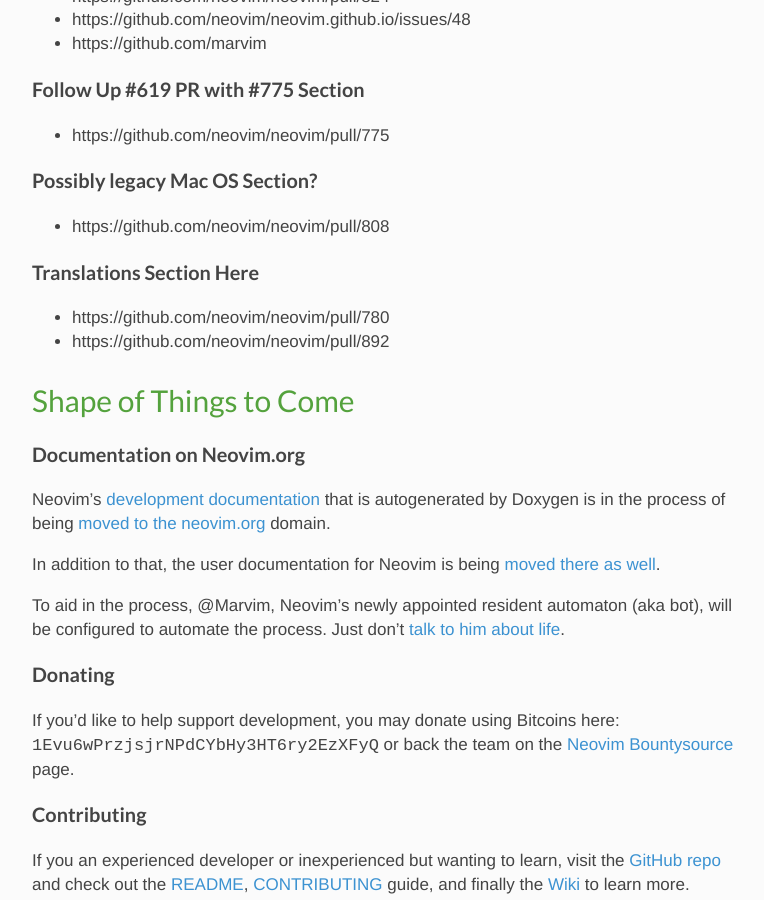
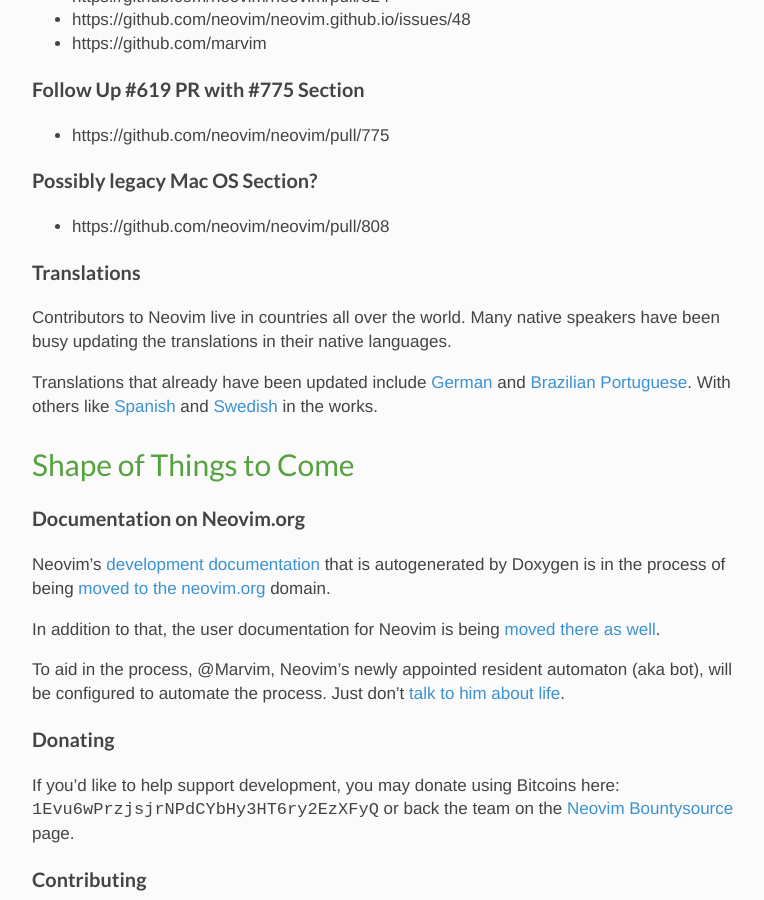
Before and after one commit to neovim/neovim.github.io, a Jekyll site: the page built from _posts/2014-07-04-july-newsletter.md, in a window 1280 px wide and 900 px high, scrolled down 1766 px. Shown: the whole window, without its empty margins (32-796 px from the left). Built offline with Jekyll 4.4.1, drawn with Linux system fonts in a browser that asks for light colours; nearby versions of some CDN libraries; comment, search, counter and statistics services are not loaded.

Commit message:
Add translation section as per @philix

```diff
--- a/_posts/2014-07-04-july-newsletter.md
+++ b/_posts/2014-07-04-july-newsletter.md
@@ -88,10 +88,15 @@
 
 - https://github.com/neovim/neovim/pull/808
 
-### Translations Section Here
+### Translations
 
-- https://github.com/neovim/neovim/pull/780
-- https://github.com/neovim/neovim/pull/892
+Contributors to Neovim live in countries all over the world. Many native
+speakers have been busy updating the translations in their native languages.
+
+Translations that already have been updated include
+[German][translation-german] and [Brazilian Portuguese][translation-pt-br]. With
+others like [Spanish][translation-spanish] and [Swedish][translation-swedish] in
+the works.
 
 ## Shape of Things to Come
 
@@ -160,3 +165,7 @@
 [merge-doxygen]: https://github.com/neovim/neovim.github.io/issues/48
 [merge-user]: https://github.com/neovim/neovim.github.io/issues/55
 [marvin-quotes]: http://hitchhikers.wikia.com/wiki/Marvin#Quotes_by_Marvin
+[translation-german]: https://github.com/neovim/neovim/pull/780
+[translation-pt-br]: https://github.com/neovim/neovim/pull/892
+[translation-swedish]: https://github.com/neovim/neovim/pull/913
+[translation-spanish]: https://github.com/neovim/neovim/pull/913
```
